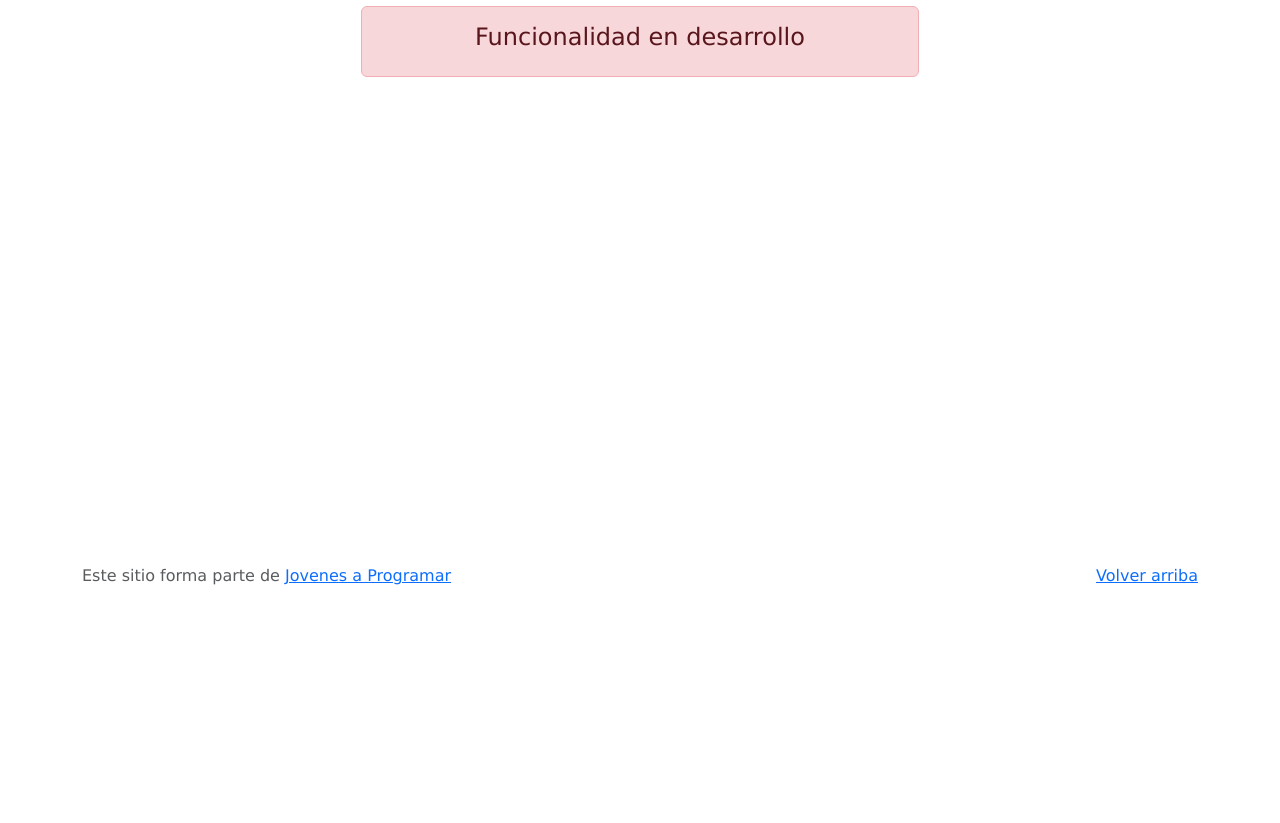
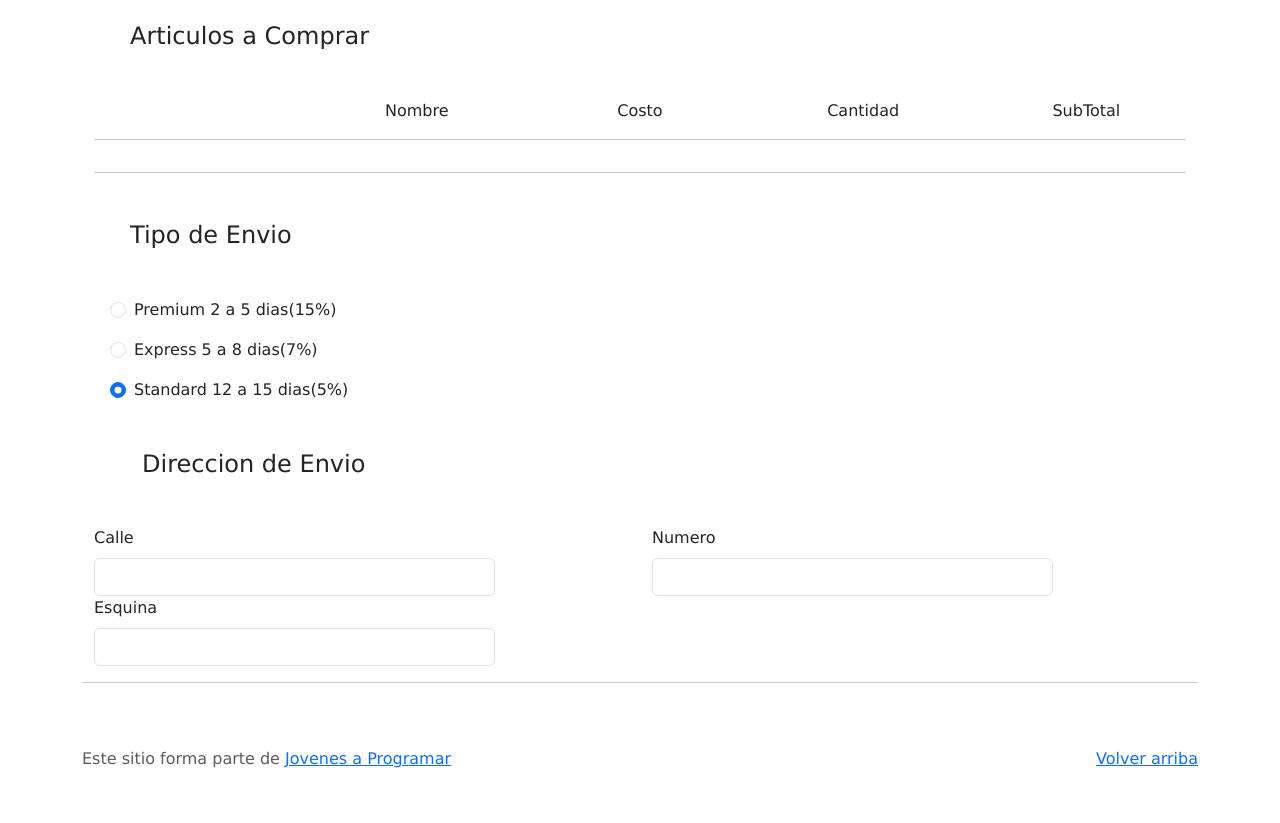
Before and after one commit to lucianomesa/ProyectoGrupo3, a plain HTML site: page cart.html in a window 1280 px wide. Shown: the part 122-945 px from the top of the page. Before the commit the page ends 800 px from the top, so only its background shows below. Drawn offline with nearby package versions, Linux system fonts and the light colour scheme; no server answers.

Commit message:
entrega 5 parte 1-4

```diff
--- a/cart.html
+++ b/cart.html
@@ -39,11 +39,71 @@
     </div>
   </nav>
   <main>
-    <div class="container">
-      <div class="alert alert-danger text-center" role="alert">
-        <h4 class="alert-heading">Funcionalidad en desarrollo</h4>
+
+   <div class="container">
+
+    <h1 class="text-center fw-light">Carrito de Compras</h1>
+    <h4 class="m-5">Articulos a Comprar</h4>
+
+    <div class="container text-lg-center">
+      <div class="row row-cols-5">
+           <div class="col"></div>
+           <div class="col">Nombre</div>
+           <div class="col">Costo</div>
+           <div class="col">Cantidad</div>
+           <div class="col">SubTotal</div>
       </div>
+        <hr>
+        <div class="row row-cols-5" id="cartProduct">
+
+        </div>
+      <hr>
     </div>
+   <h4 class="m-5">Tipo de Envio</h4>
+    <form class="container">
+
+      <div class="form-check m-lg-3">
+        <input class="form-check-input" type="radio" name="flexRadioDefault" id="flexRadioDefault1">
+        <label class="form-check-label" for="flexRadioDefault1">
+          Premium 2 a 5 dias(15%)
+        </label>
+      </div>
+      <div class="form-check m-lg-3">
+        <input class="form-check-input" type="radio" name="flexRadioDefault" id="flexRadioDefault2" checked>
+        <label class="form-check-label" for="flexRadioDefault2">
+          Express 5 a 8 dias(7%)
+        </label>
+      </div>
+      <div class="form-check m-lg-3">
+        <input class="form-check-input" type="radio" name="flexRadioDefault" id="flexRadioDefault2" checked>
+        <label class="form-check-label" for="flexRadioDefault2">
+          Standard 12 a 15 dias(5%)
+        </label>
+      </div>
+      <h4 class="m-5">Direccion de Envio</h4>
+       <div class="row">
+        <div class="col">
+          <label for="exampleInputEmail1" class="form-label">Calle</label>
+          <input type="email" class="form-control w-75" id="exampleInputEmail1" aria-describedby="emailHelp">
+        </div>
+        <div class="col ">
+          <label for="exampleInputEmail1" class="form-label">Numero</label>
+          <input type="email" class="form-control w-75" id="exampleInputEmail1" aria-describedby="emailHelp">
+        </div>
+       </div>
+       <div class="row">
+        <div class="col">
+          <label for="exampleInputEmail1" class="form-label">Esquina</label>
+          <input type="email" class="form-control w-75" id="exampleInputEmail1" aria-describedby="emailHelp">
+        </div>
+        <div class="col">
+        </div>
+       </div>
+    </form>
+    <hr>
+   </div>
+
+
   </main>
   <footer class="text-muted">
     <div class="container">
--- a/js/cart.js
+++ b/js/cart.js
@@ -0,0 +1,31 @@
+document.addEventListener("DOMContentLoaded", function() {
+  const urlCart = "https://japceibal.github.io/emercado-api/user_cart/25801.json";
+  const products = document.getElementById("cartProduct");
+
+  function agregarTotal(val, arr){
+    const tot = document.getElementById("total");
+    tot.innerHTML = `${arr.currency}-${val * arr.unitCost}`;
+  }
+  function addProducts(arr) {
+    products.innerHTML += `
+      <div class="col"><img src="${arr.image}" width="65px"></div>
+      <div class="col">${arr.name}</div>
+      <div class="col">${arr.currency} ${arr.unitCost}</div>
+      <div class="col"><input type="number" id="contador" min="1" max="100" value = "1"></div>
+      <div class="col" id="total">${arr.currency}-${arr.unitCost}</div>
+    `;
+
+    let values = document.getElementById("contador");
+    values.addEventListener("input", function() {
+      agregarTotal(values.value, arr);
+    });
+  }
+
+  async function getJsonData(url) {
+    const response = await fetch(url);
+    const data = await response.json();
+    addProducts(data.articles[0]);
+  }
+
+  getJsonData(urlCart);
+});
--- a/js/init.js
+++ b/js/init.js
@@ -47,7 +47,9 @@ function userNavbar() {
   const storedData = JSON.parse(localStorage.datos);
   usuario[0].innerHTML +=
   `
+
     <div class="btn-group">
+
       <button type="button" class="btn dropdown-toggle" data-bs-toggle="dropdown" aria-expanded="false" id="profile-menu">
         ${storedData.email.split("@")[0]}
       </button>
```
